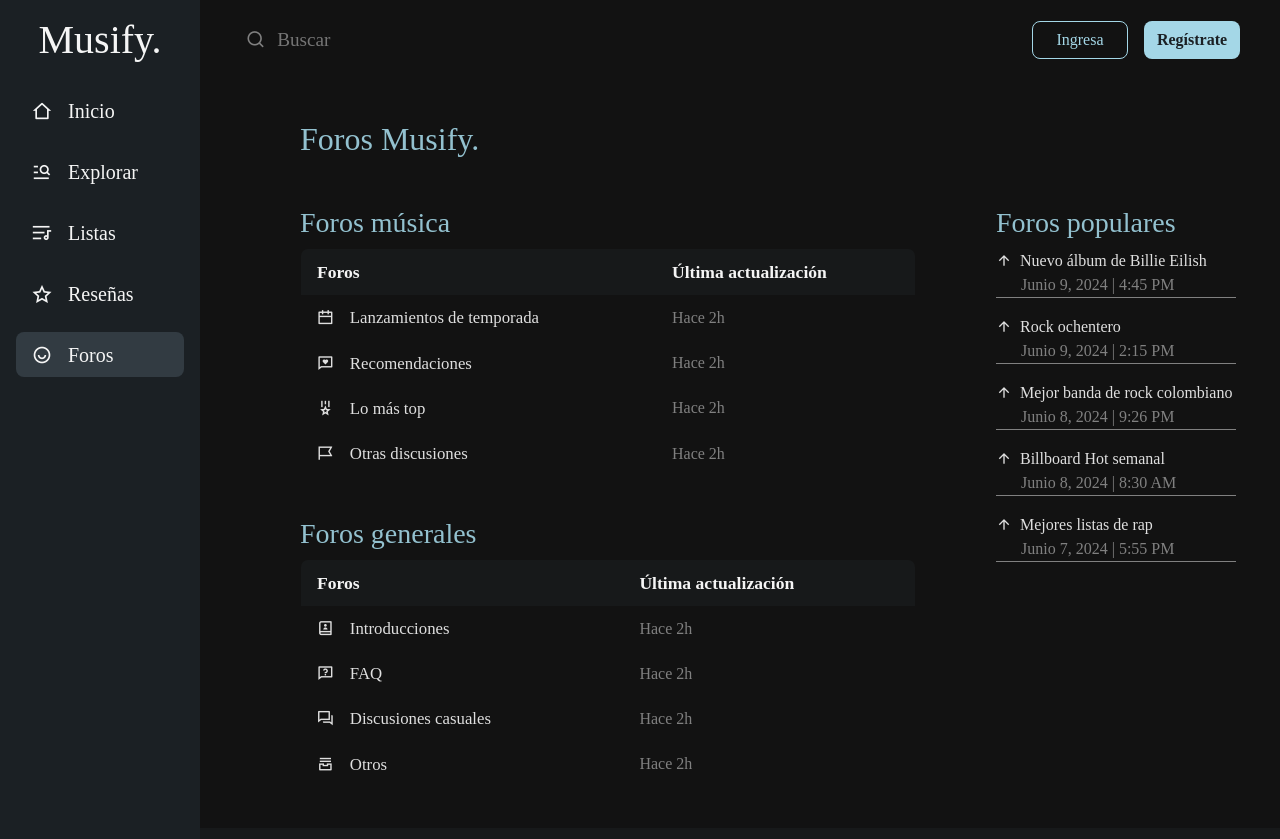
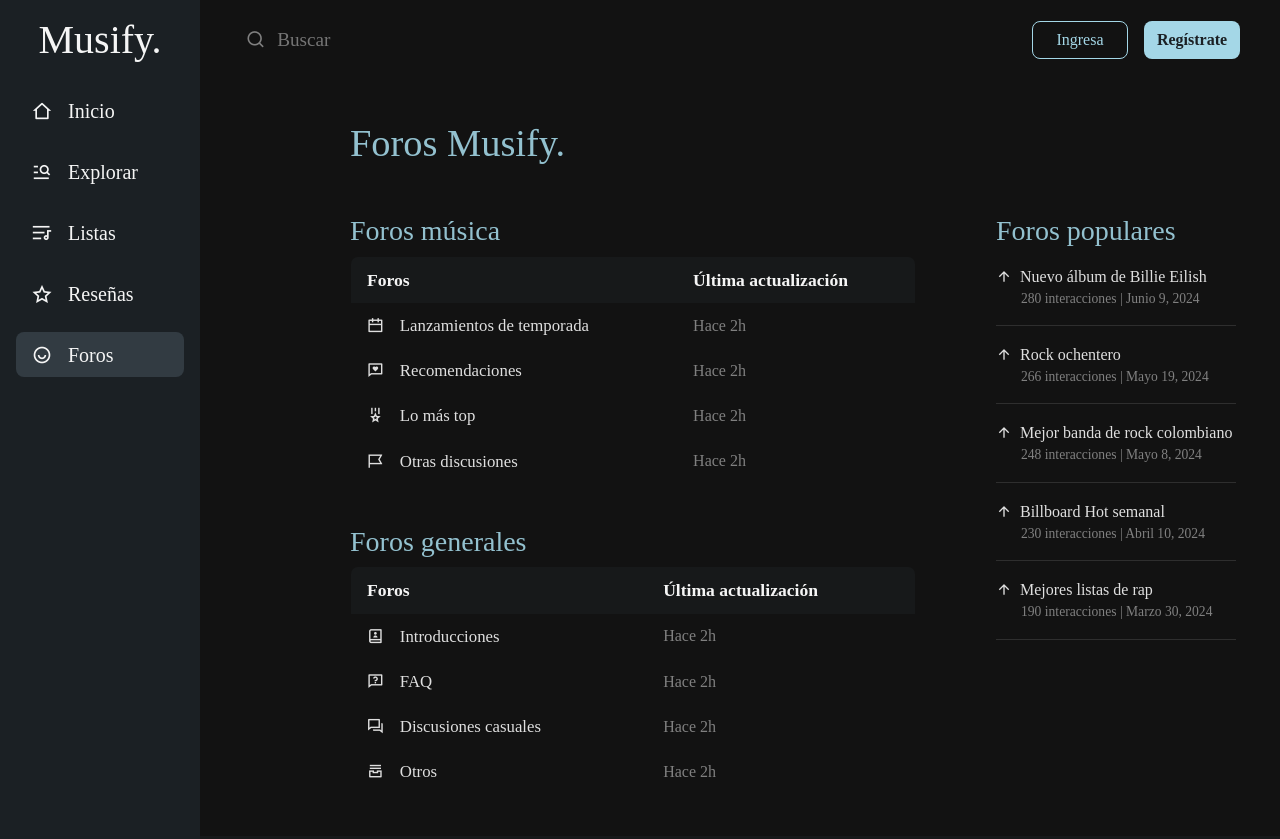
Before and after one commit to frontSha/PF-SharonDiaz, a plain HTML site: page pages/forums.html in a window 1280 px wide. Shown: the top 839 px of the page. Drawn offline with nearby package versions, Linux system fonts and the light colour scheme; a web font is replaced by a local one.

Commit message:
Cambios en aside y border box

```diff
--- a/pages/forums.html
+++ b/pages/forums.html
@@ -118,7 +118,7 @@
         <!-- contenido -->
         <h2 class="heading-forums">Foros Musify.</h2>
         <div class="content">
-          <section>
+          <section class="section-forums">
             <div class="music-forum">
               <h3>Foros música</h2>
               <table>
@@ -242,23 +242,28 @@
             <ul>
               <li>
                 <a href="#"><i class="ri-arrow-up-line"></i>Nuevo álbum de Billie Eilish</a>
-                <span>Junio 9, 2024 | 4:45 PM</span>
+                <span>280 interacciones | Junio 9, 2024</span>
+                <hr class="border-pf">
               </li>
               <li>
                 <a href="#"><i class="ri-arrow-up-line"></i>Rock ochentero</a>
-                <span>Junio 9, 2024 | 2:15 PM</span>
+                <span>266 interacciones | Mayo 19, 2024</span>
+                <hr class="border-pf">
               </li>
               <li>
                 <a href="#"><i class="ri-arrow-up-line"></i>Mejor banda de rock colombiano</a>
-                <span>Junio 8, 2024 | 9:26 PM</span>
+                <span>248 interacciones | Mayo 8, 2024</span>
+                <hr class="border-pf">
               </li>
               <li>
                 <a href="#"><i class="ri-arrow-up-line"></i>Billboard Hot semanal</a>
-                <span>Junio 8, 2024 | 8:30 AM</span>
+                <span>230 interacciones | Abril 10, 2024</span>
+                <hr class="border-pf">
               </li>
               <li>
                 <a href="#"><i class="ri-arrow-up-line"></i>Mejores listas de rap</a>
-                <span>Junio 7, 2024 | 5:55 PM</span>
+                <span>190 interacciones | Marzo 30, 2024</span>
+                <hr class="border-pf">
               </li>
             </ul>
           </aside>
--- a/styles/scss/views/_forums.scss
+++ b/styles/scss/views/_forums.scss
@@ -1,13 +1,15 @@
 .heading-forums{
     color: $color-main;
-    padding: 40px 40px 0 100px;
+    padding: 40px 40px 0 150px;
+    font-size: 2.4em;
 }
 .content{
     display: grid;
     grid-template-columns: 70% 30%;
+    margin: auto;
 }
-section{
-    padding: 40px 40px 0 100px;
+.section-forums{
+    padding: 40px 40px 0 150px;
     .music-forum, .general-forum{
         padding-bottom: 40px;
     }
@@ -59,13 +61,13 @@ aside{
     padding: 40px;
     h3{
         color: $color-main;
+        margin-bottom: 1rem;
     }
     ul{
         list-style: none;
         text-align: start;
         display: flex;
         flex-direction: column;
-        gap: 16px;
         padding-inline-start: 0;
 
         li{
@@ -84,8 +86,11 @@ aside{
             }
             span{
                 color: $color-text-quaternary;
-                border-bottom: solid .05px $color-text-quaternary;
                 padding-inline-start: 25px;
+                font-size: .85em;
+            }
+            hr{
+                color: $color-text-quaternary;
             }
         }
     }
```
Also changed, not shown: styles/css/styles.css, 1 other file.
